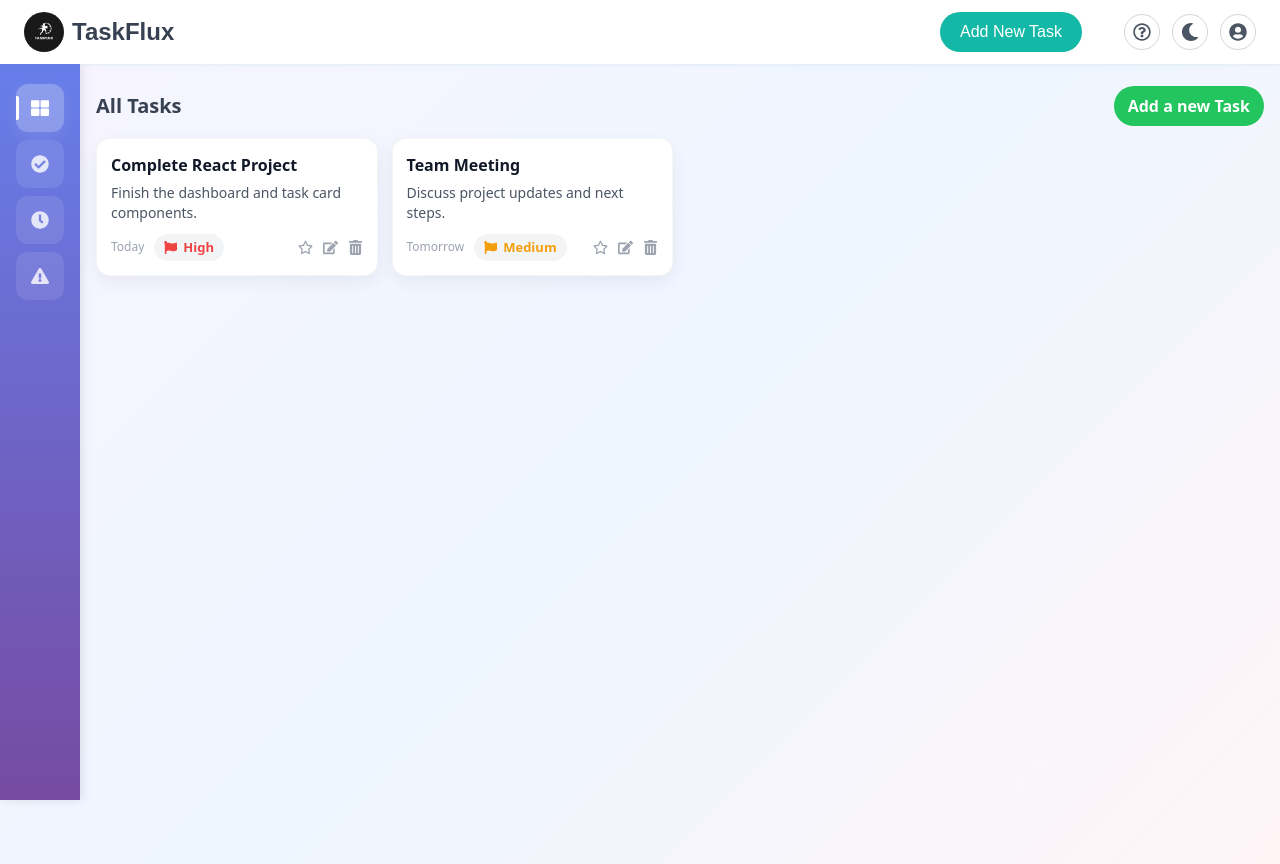
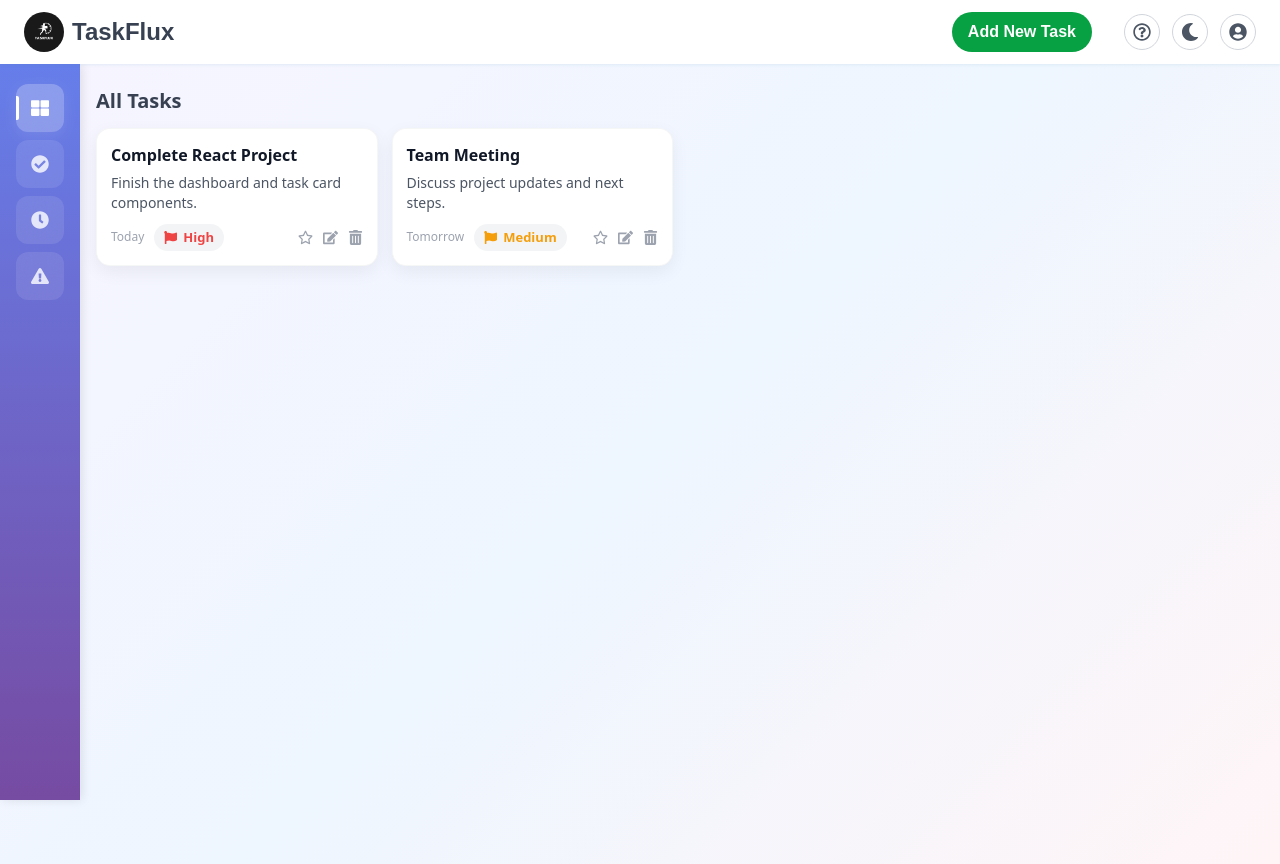
Before and after one commit to chiranjali23/Task-Magangement, a React (Vite) app in the folder fontend/taskManagement/: page /dashboard in a window 1280 px wide. Built offline with nearby package versions, Linux system fonts and the light colour scheme.

Commit message:
create a task

```diff
--- a/fontend/taskManagement/src/componnets/DashboardNavbar/DashboardNavbar.css
+++ b/fontend/taskManagement/src/componnets/DashboardNavbar/DashboardNavbar.css
@@ -45,6 +45,19 @@
     display: flex;
     align-items: center;
     gap: 12px;
+  }
+
+  .task-button {
+    background-color: #07a042;
+    margin-right: 20px;
+    color: #ffffff;
+    padding: 8px 16px;
+    border: none;
+    border-radius: 20px;
+    font-size: 1rem;
+    font-weight: bold;
+    cursor: pointer;
+    transition: background-color 0.2s ease-in-out, transform 0.2s ease-in-out;
   }
 
   .icon-btn {
--- a/fontend/taskManagement/src/componnets/DashboardNavbar/DashboardNavbar.jsx
+++ b/fontend/taskManagement/src/componnets/DashboardNavbar/DashboardNavbar.jsx
@@ -1,11 +1,18 @@
-// Navbar.jsx
-import { Link } from "react-router-dom";
+import { useState } from "react";
 import { FaRegQuestionCircle, FaMoon, FaUserCircle } from "react-icons/fa";
+import TaskModal from "../TaskModel/TaskModel";
 
 import logo from "../../assets/logo.png";
 import './DashboardNavbar.css';
 
-export default function Navbar() {
+export default function DashboardNavbar({ onAddTask }) {
+  const [showNew, setShowNew] = useState(false);
+
+  function handleCreateTask(newTask) {
+    onAddTask(newTask); // Call the onAddTask function passed from Dashboard
+    setShowNew(false); // Close the modal after creating a task
+  }
+
   return (
     <header className="navbar">
       <div className="navbar-left">
@@ -16,10 +23,12 @@ export default function Navbar() {
       </div>
 
       <div className="navbar-right">
-        <div className="task">
-          <Link to="/new/task" className="task-button">Add New Task</Link>
-
-        </div>
+        <button
+          className="task-button"
+          onClick={() => setShowNew(true)}
+        >
+          Add New Task
+        </button>
 
         <button className="icon-btn" title="Help" aria-label="Help">
           <FaRegQuestionCircle size={18} />
@@ -33,6 +42,13 @@ export default function Navbar() {
           <FaUserCircle size={18} />
         </button>
       </div>
+
+      {/* Modal for adding a new task */}
+      <TaskModal
+        open={showNew}
+        onClose={() => setShowNew(false)}
+        onCreate={handleCreateTask}
+      />
     </header>
   );
 }
--- a/fontend/taskManagement/src/pages/Dashboard/dashboard.jsx
+++ b/fontend/taskManagement/src/pages/Dashboard/dashboard.jsx
@@ -2,25 +2,23 @@ import React, { useState } from "react";
 import DashboardNavbar from "../../componnets/DashboardNavbar/DashboardNavbar.jsx";
 import Sidebar from "../../componnets/sidebar/sidebar.jsx";
 import Taskcard from "../../componnets/TaskCard/Taskcard.jsx";
-import TaskModal from "../../componnets/TaskModel/TaskModel.jsx";
 import "./dashboard.css";
 
 export default function Dashboard() {
-  const [showNew, setShowNew] = useState(false);
   const [tasks, setTasks] = useState([
     { id: 1, when: "Today", title: "Complete React Project", desc: "Finish the dashboard and task card components.", priority: "high" },
     { id: 2, when: "Tomorrow", title: "Team Meeting", desc: "Discuss project updates and next steps.", priority: "medium" },
   ]);
 
-  function handleCreateTask(newTask) {
+  function handleAddTask(newTask) {
     setTasks((prev) => [{ ...newTask, id: crypto.randomUUID?.() ?? Date.now() }, ...prev]);
-    setShowNew(false); // Close the modal after adding a task
   }
 
   return (
     <div className="dashboard">
       <div className="dashboardnavbar">
-        <DashboardNavbar onAddTaskClick={() => setShowNew(true)} />
+        {/* Pass the handleAddTask function to the DashboardNavbar */}
+        <DashboardNavbar onAddTask={handleAddTask} />
       </div>
 
       <div className="dashboard-content">
@@ -28,9 +26,6 @@ export default function Dashboard() {
         <div className="task-area">
           <div className="task-area-head">
             <h2>All Tasks</h2>
-            <button className="add-btn" onClick={() => setShowNew(true)}>
-              Add a new Task
-            </button>
           </div>
 
           <div className="tasks">
@@ -40,9 +35,6 @@ export default function Dashboard() {
           </div>
         </div>
       </div>
-
-      {/* Modal for adding a new task */}
-      <TaskModal open={showNew} onClose={() => setShowNew(false)} onCreate={handleCreateTask} />
     </div>
   );
 }
```
